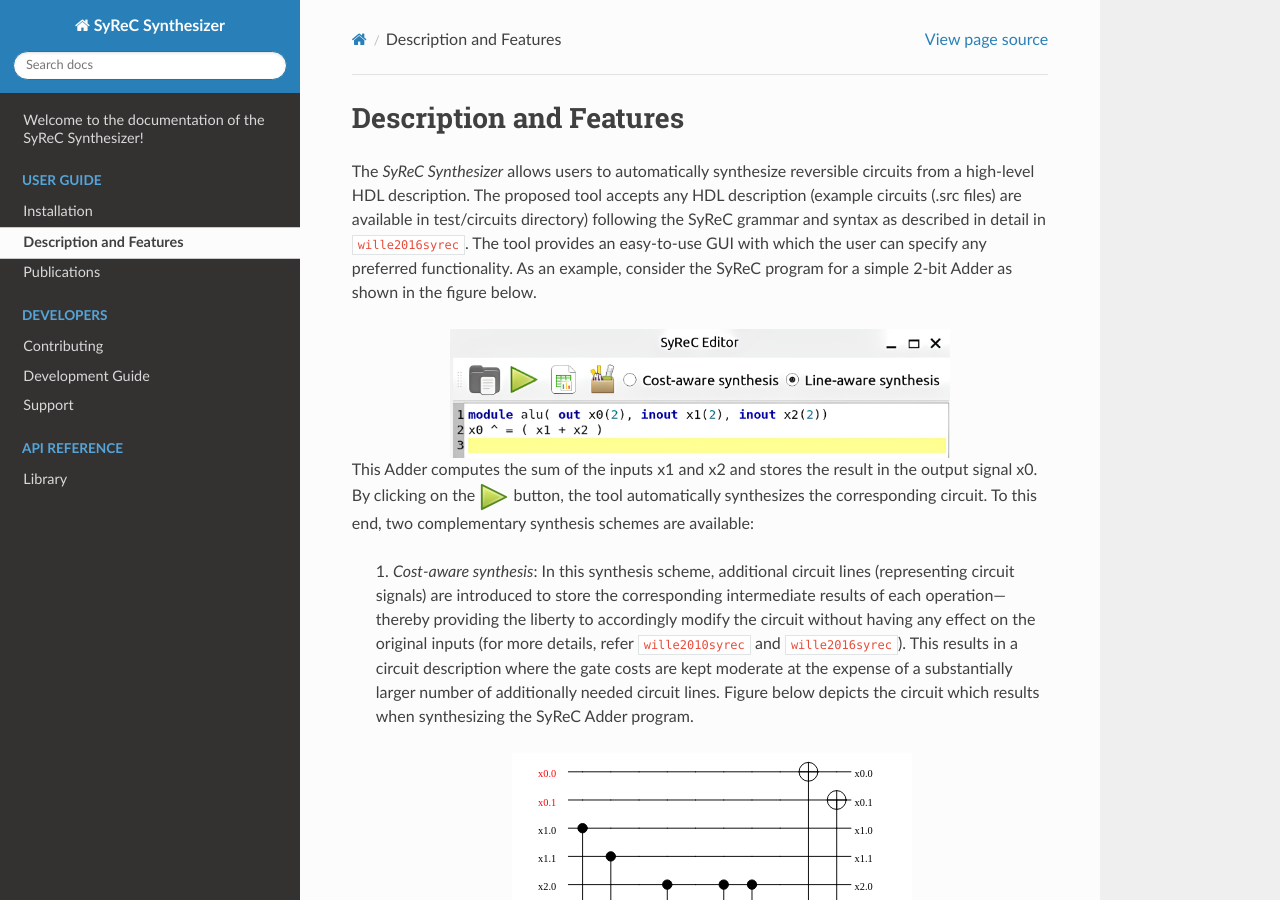
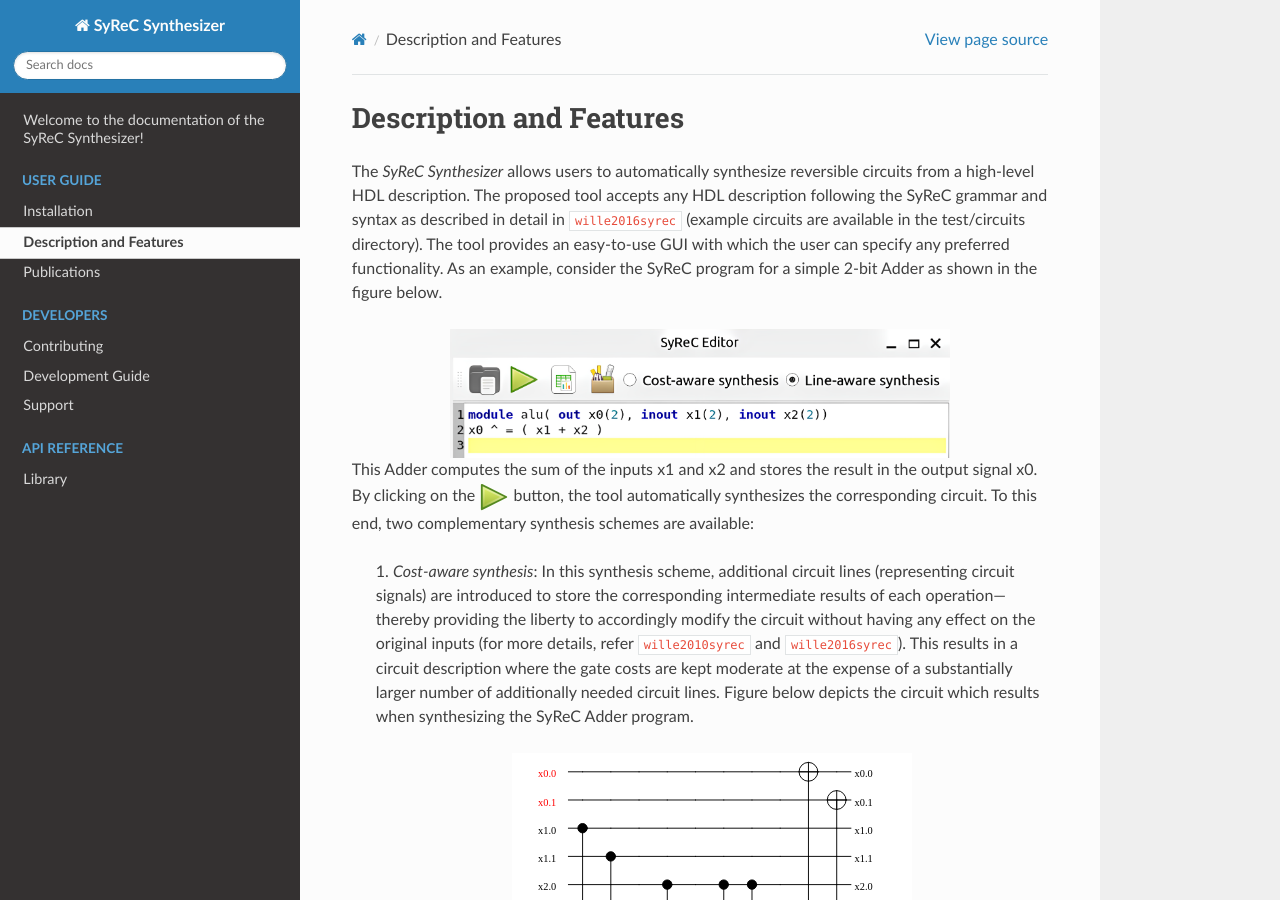
Before and after one commit to cda-tum/mqt-syrec, a Sphinx documentation site: the page built from docs/source/DescriptionAndFeatures.rst, in a window 1280 px wide and 900 px high. Built offline with Sphinx 7.4.7 and the Read the Docs theme 2.0.0, drawn with Linux system fonts in a browser that asks for light colours; the version number could not be read and is left out; cross-references to code outside the pages are shown as plain code.

Commit message:
Update docs/source/DescriptionAndFeatures.rst
Co-authored-by: Lukas Burgholzer <lukas.burgholzer@jku.at>

```diff
--- a/docs/source/DescriptionAndFeatures.rst
+++ b/docs/source/DescriptionAndFeatures.rst
@@ -1,7 +1,7 @@
 Description and Features
 ========================
 
-The *SyReC Synthesizer* allows users to automatically synthesize reversible circuits from a high-level HDL description. The proposed tool accepts any HDL description (example circuits (.src files) are available in test/circuits directory) following the SyReC grammar and syntax as described in detail in :cite:p:`wille2016syrec`. The tool provides an easy-to-use GUI with which the user can specify any preferred functionality. As an example, consider the SyReC program for a simple 2-bit Adder as shown in the figure below.
+The *SyReC Synthesizer* allows users to automatically synthesize reversible circuits from a high-level HDL description. The proposed tool accepts any HDL description following the SyReC grammar and syntax as described in detail in :cite:p:`wille2016syrec` (example circuits are available in the test/circuits directory). The tool provides an easy-to-use GUI with which the user can specify any preferred functionality. As an example, consider the SyReC program for a simple 2-bit Adder as shown in the figure below.
 
 .. image:: images/guiAdder.png
    :width: 500
```
